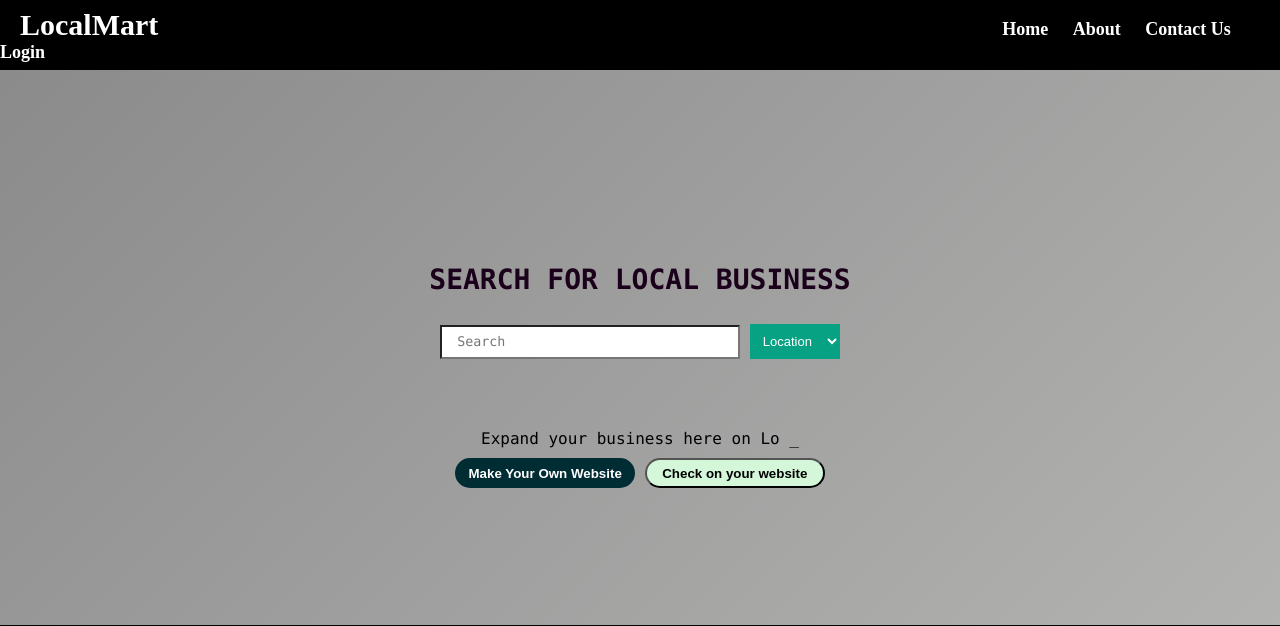
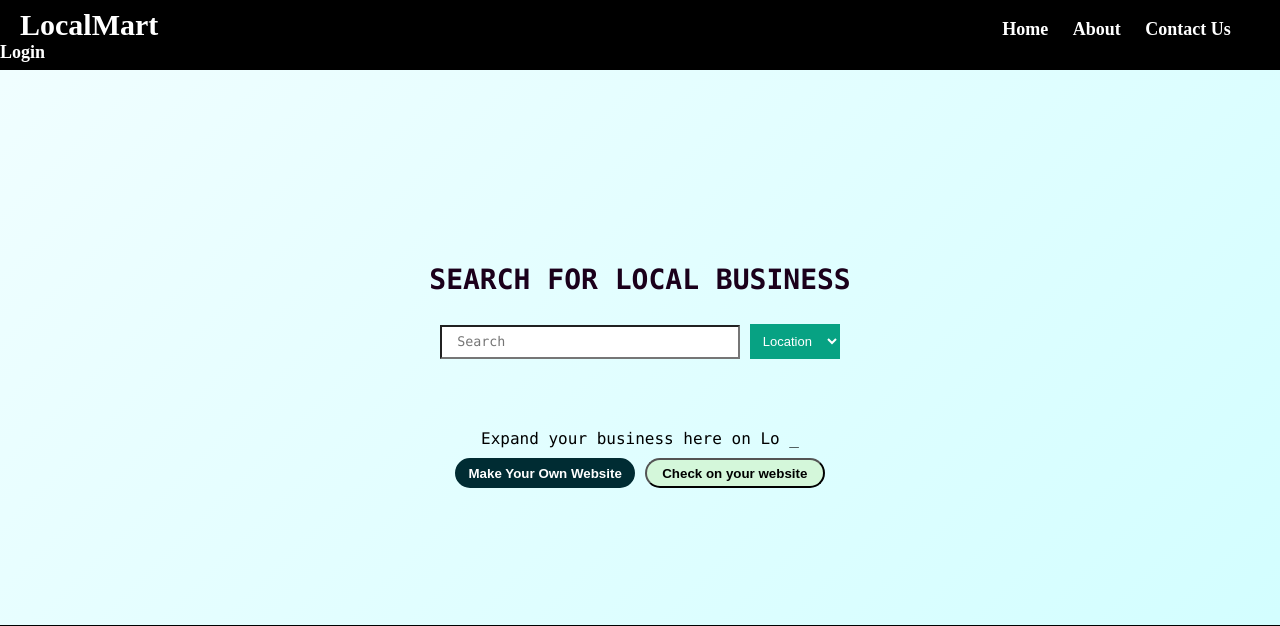
Before and after one commit to Mithun28/LocalMart, a PHP site: page /home.html in a window 1280 px wide. Shown: the top 626 px of the page. Run offline with PHP 8.4, Linux system fonts and the light colour scheme.

Commit message:
change background

```diff
--- a/home.css
+++ b/home.css
@@ -1,6 +1,6 @@
 body, html { margin:0;
   padding:0;
-  background: linear-gradient(-45deg, #bcbcbb, #8c8b8b, #9fdba1, #ffffff);
+  background: linear-gradient(-45deg, #ccfeff , #f0feff, #c0edf0, #f5ffff);
 	background-size: 400% 400%;
 	animation: gradient 15s ease infinite;
 }
```
